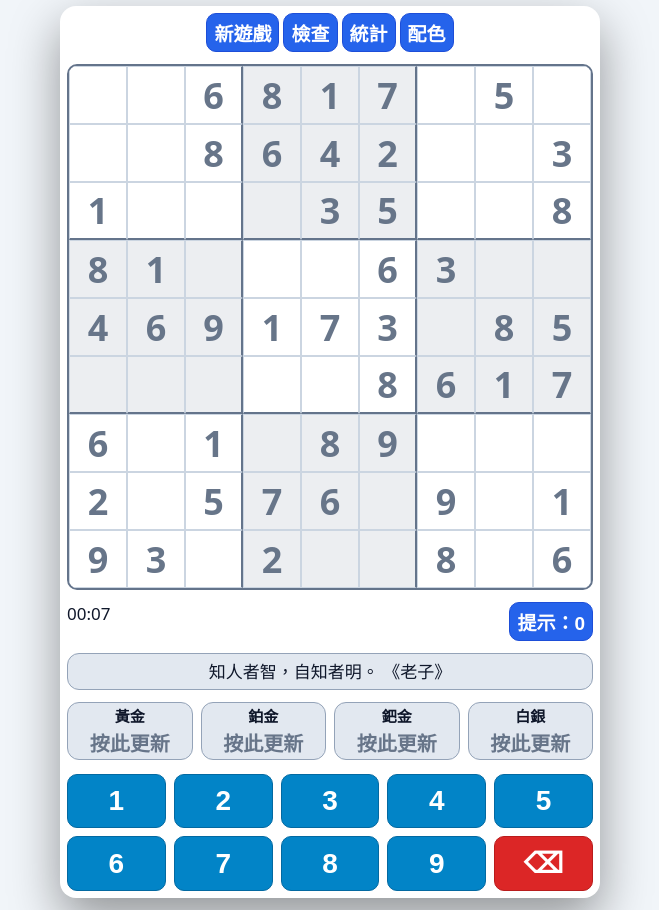
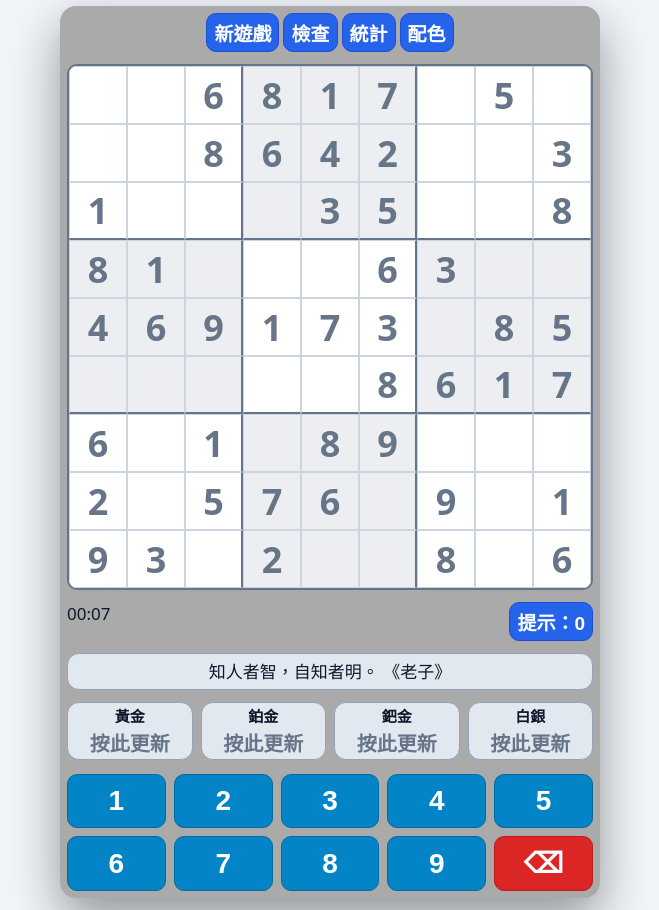
Before and after one commit to makinggit/sudoku-html5-game, a website: page index.html in a window 1280 px wide. Both pictures are taken after a click on the button "配色". Shown: the whole page, without its empty margins (310-969 px from the left). Drawn offline with Linux system fonts and the light colour scheme; no server answers.

Commit message:
feat: use grey app background in light mode

```diff
--- a/assets/styles.css
+++ b/assets/styles.css
@@ -20,7 +20,7 @@
 }
 body.light-mode {
 	--bg: #f1f5f9;
-	--panel: #ffffff;
+	--panel: #aaaaaa;
 	--board: #ffffff;
 	--cell-border: #cbd5e1;
 	--strong-border: #64748b;
```
